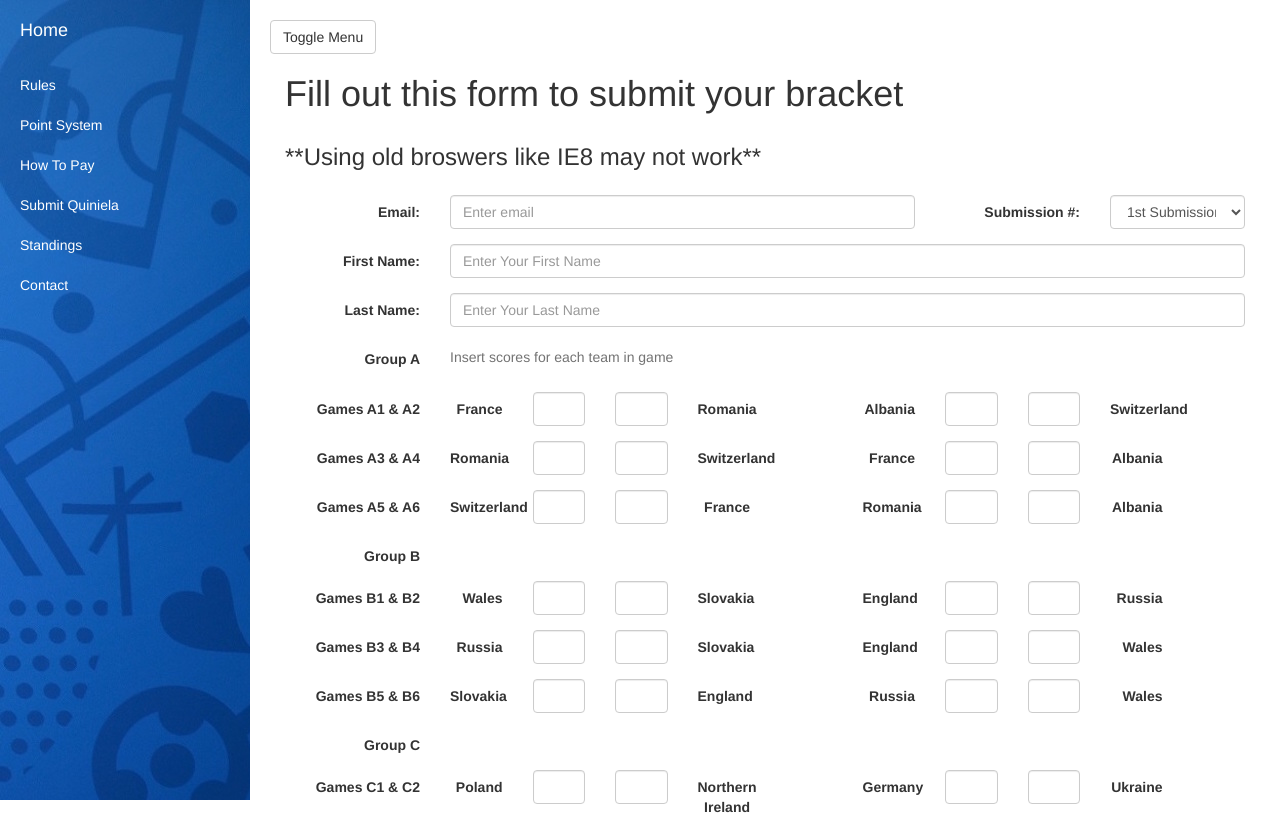
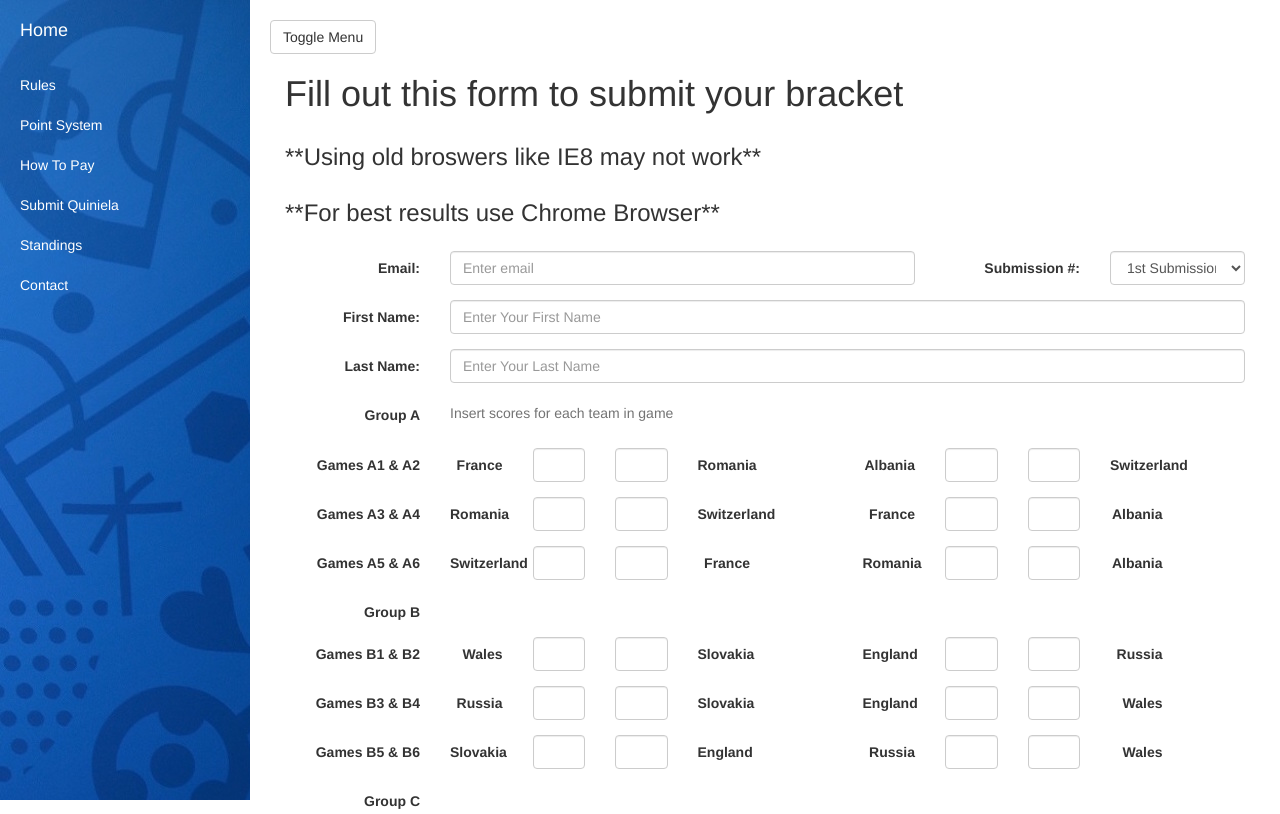
Before and after one commit to itorras13/Euro2016, a Flask app: page /submit in a window 1280 px wide. Shown: the top 814 px of the page. Run offline with Flask 2, Linux system fonts and the light colour scheme; some libraries are stand-ins or nearby versions.

Commit message:
added header

```diff
--- a/templates/submit/form.html
+++ b/templates/submit/form.html
@@ -1,6 +1,7 @@
 <form class="form-horizontal" role="form" action='/submit' id="formfield" method='post'>
   <div class="form-group">
   <h3 class=" col-sm-8">**Using old broswers like IE8 may not work**</h3>
+  <h3 class=" col-sm-8">**For best results use Chrome Browser**</h3>
   </div>
   <div class="form-group">
 	<label class="control-label col-sm-2" for="email">Email:</label>
```
